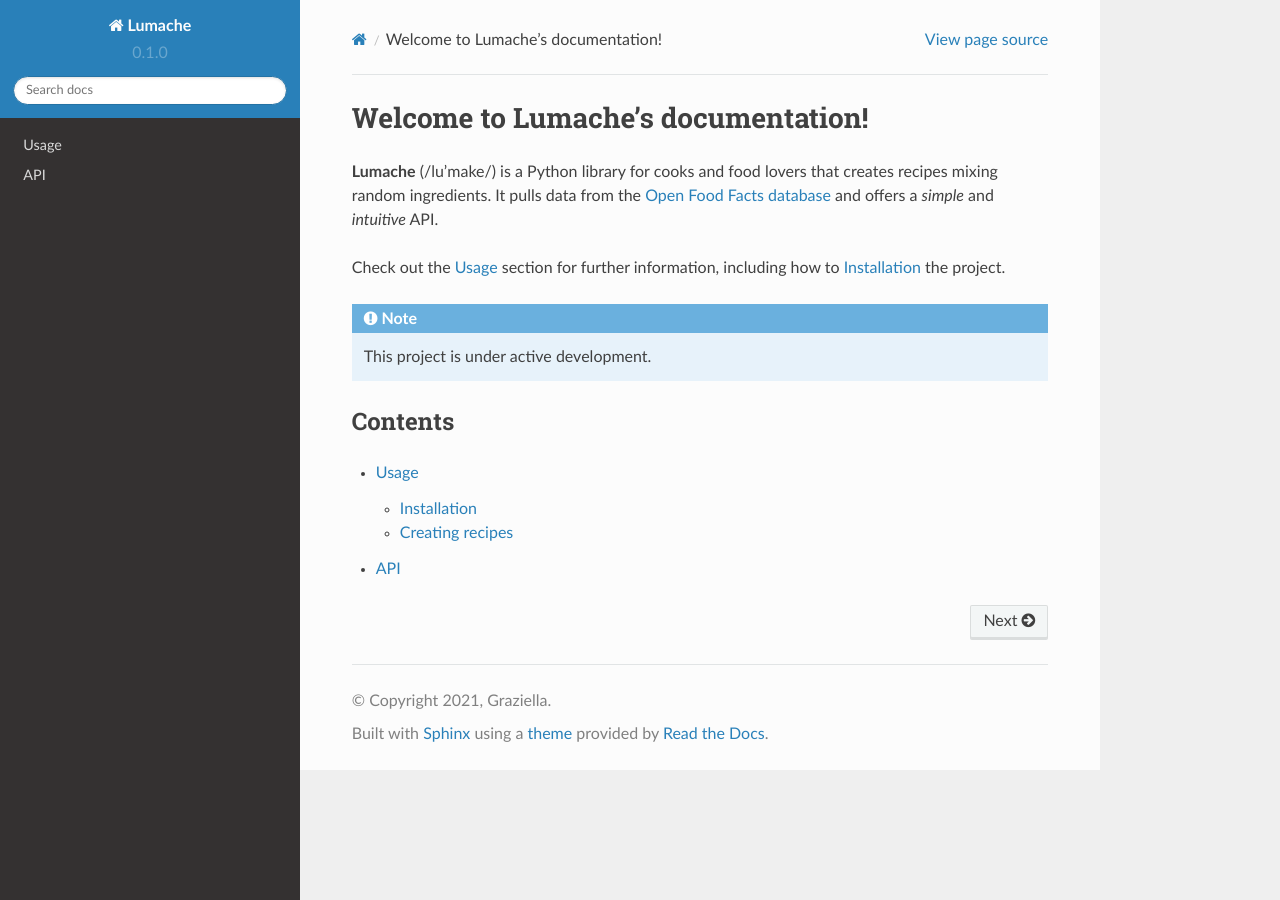
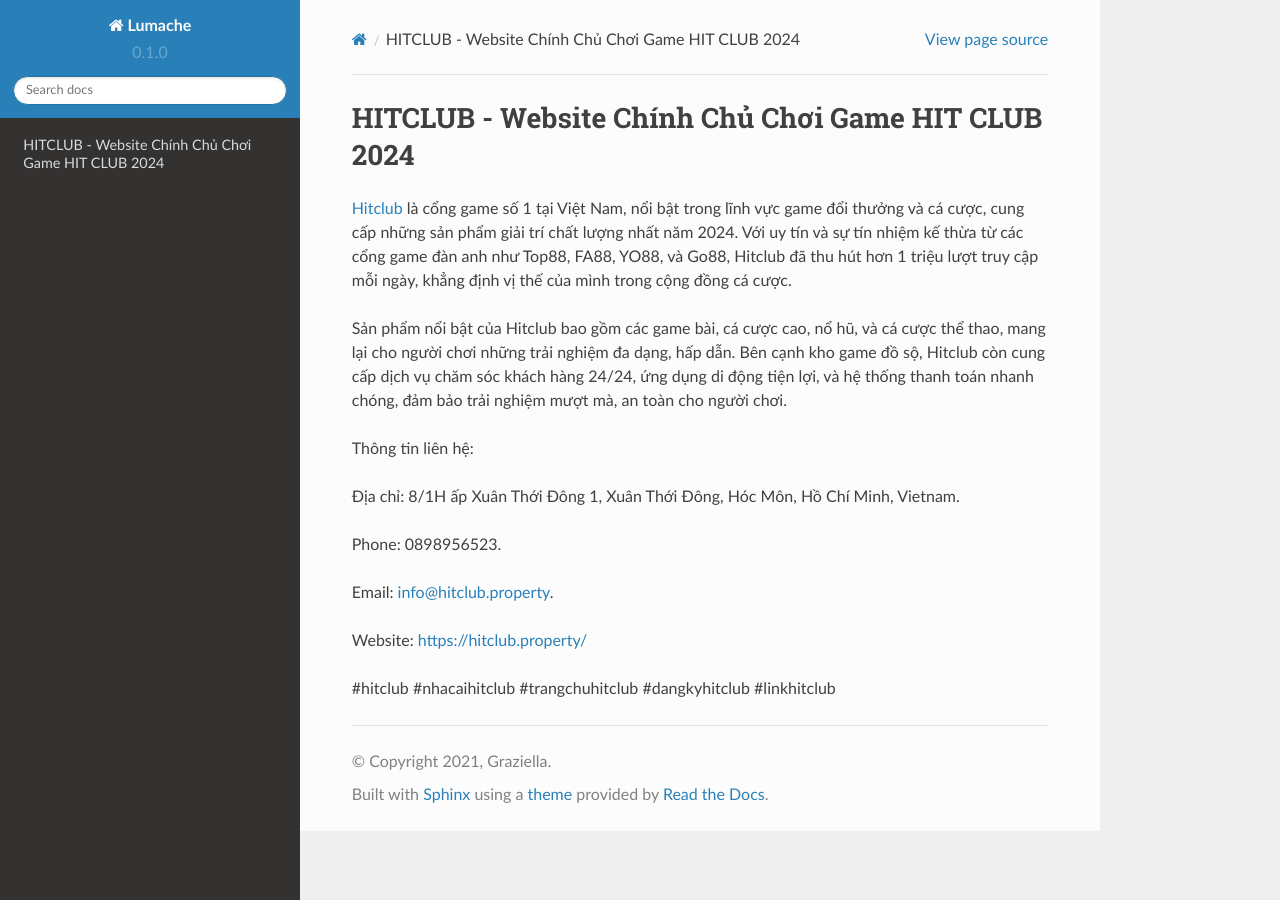
Before and after one commit to luongchanvien962/hitclubproperty, a Sphinx documentation site: the page built from docs/source/index.rst, in a window 1280 px wide. Built offline with Sphinx 7.4.7 and the Read the Docs theme 2.0.0, drawn with Linux system fonts in a browser that asks for light colours.

Commit message:
Update index.rst

```diff
--- a/docs/source/index.rst
+++ b/docs/source/index.rst
@@ -1,22 +1,18 @@
-Welcome to Lumache's documentation!
+HITCLUB - Website Chính Chủ Chơi Game HIT CLUB 2024
 ===================================
 
-**Lumache** (/lu'make/) is a Python library for cooks and food lovers
-that creates recipes mixing random ingredients.
-It pulls data from the `Open Food Facts database <https://world.openfoodfacts.org/>`_
-and offers a *simple* and *intuitive* API.
+`Hitclub <https://hitclub.property/>`_ là cổng game số 1 tại Việt Nam, nổi bật trong lĩnh vực game đổi thưởng và cá cược, cung cấp những sản phẩm giải trí chất lượng nhất năm 2024. Với uy tín và sự tín nhiệm kế thừa từ các cổng game đàn anh như Top88, FA88, YO88, và Go88, Hitclub đã thu hút hơn 1 triệu lượt truy cập mỗi ngày, khẳng định vị thế của mình trong cộng đồng cá cược.
 
-Check out the :doc:`usage` section for further information, including
-how to :ref:`installation` the project.
+Sản phẩm nổi bật của Hitclub bao gồm các game bài, cá cược cao, nổ hũ, và cá cược thể thao, mang lại cho người chơi những trải nghiệm đa dạng, hấp dẫn. Bên cạnh kho game đồ sộ, Hitclub còn cung cấp dịch vụ chăm sóc khách hàng 24/24, ứng dụng di động tiện lợi, và hệ thống thanh toán nhanh chóng, đảm bảo trải nghiệm mượt mà, an toàn cho người chơi.
 
-.. note::
+Thông tin liên hệ:
 
-   This project is under active development.
+Địa chỉ: 8/1H ấp Xuân Thới Đông 1, Xuân Thới Đông, Hóc Môn, Hồ Chí Minh, Vietnam.
 
-Contents
---------
+Phone: 0898956523.
 
-.. toctree::
+Email: info@hitclub.property.
 
-   usage
-   api
+Website: https://hitclub.property/
+
+#hitclub #nhacaihitclub #trangchuhitclub #dangkyhitclub #linkhitclub
```
